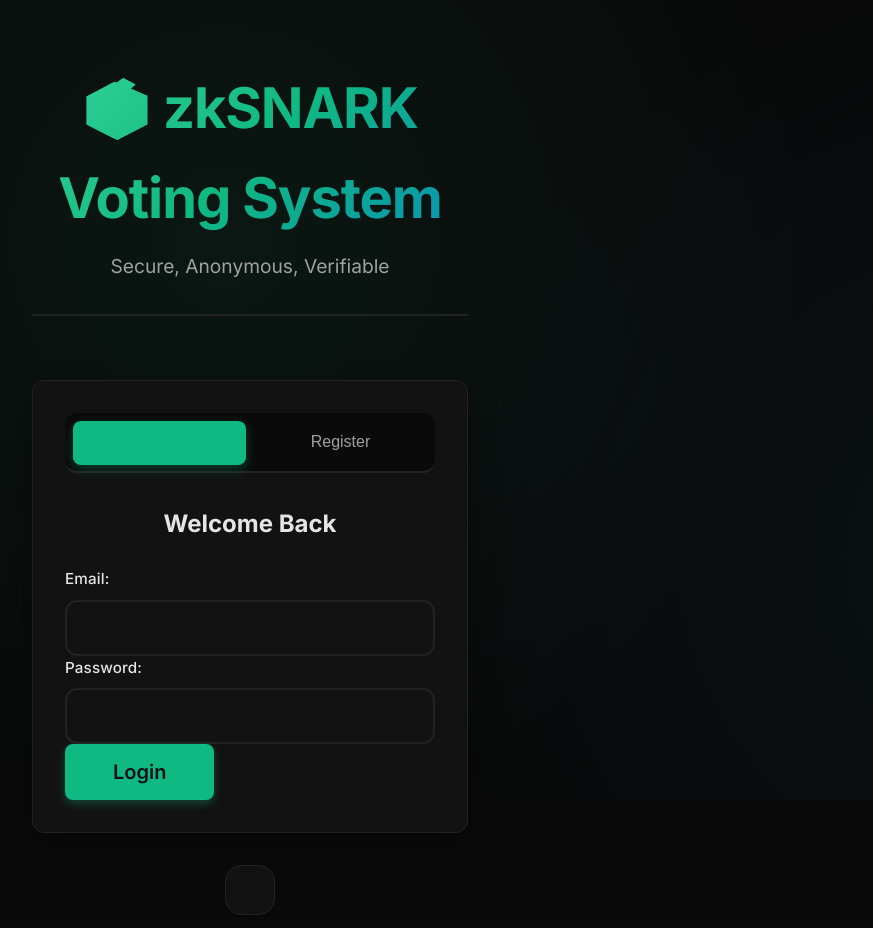
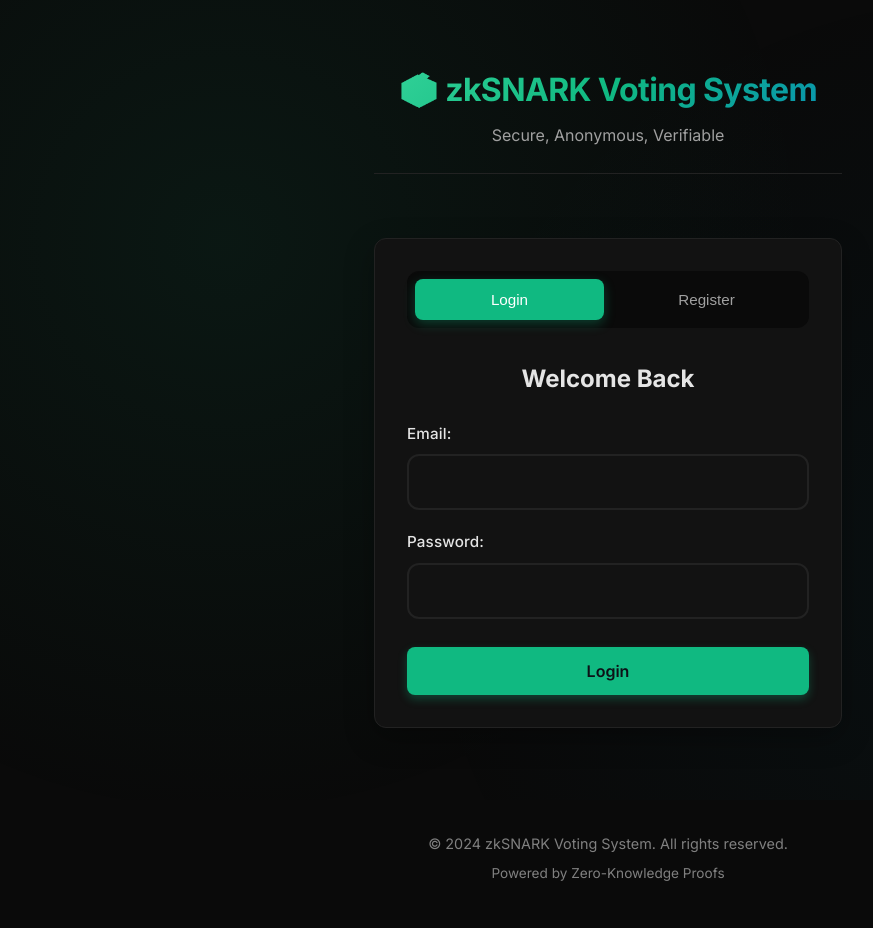
Before and after one commit to k3rn3lpanicc/final-project, a website built with Vite: page frontend/login.html in a window 1280 px wide. Shown: the whole page, without its empty margins (32-905 px from the left). Built offline with nearby package versions, Linux system fonts and the light colour scheme.

Commit message:
Refactor login UI and improve logout handling
Updated login and registration forms to use block buttons and added a footer to the login page. Removed the log display and logging logic from the login page. Enhanced the main app's log section with a header and improved styling. Improved logout handling to catch errors and clear tokens if logout fails. Updated CSS for better button, log, and footer styling, and made minor layout improvements.

```diff
--- a/frontend/src/login.ts
+++ b/frontend/src/login.ts
@@ -29,7 +29,7 @@ function renderLoginPage() {
 								<label for="loginPassword">Password:</label>
 								<input type="password" id="loginPassword" name="password" required autocomplete="current-password" />
 							</div>
-							<button type="submit" class="btn btn-primary btn-lg">Login</button>
+							<button type="submit" class="btn btn-primary btn-block">Login</button>
 						</form>
 						<div id="loginError" class="error-message" style="display: none;"></div>
 					</div>
@@ -49,14 +49,17 @@ function renderLoginPage() {
 								<label for="confirmPassword">Confirm Password:</label>
 								<input type="password" id="confirmPassword" name="confirmPassword" required autocomplete="new-password" minlength="6" />
 							</div>
-							<button type="submit" class="btn btn-primary btn-lg">Register</button>
+							<button type="submit" class="btn btn-primary btn-block">Register</button>
 						</form>
 						<div id="registerError" class="error-message" style="display: none;"></div>
 					</div>
 				</div>
 			</div>
 
-			<div id="log" class="log" style="max-height: 150px; overflow-y: auto;"></div>
+			<footer style="border: none; margin-top: 2rem;">
+				<p>© 2024 zkSNARK Voting System. All rights reserved.</p>
+				<p style="margin-top: 0.5rem; font-size: 0.85rem;">Powered by Zero-Knowledge Proofs</p>
+			</footer>
 		</div>
 	`;
 
@@ -117,9 +120,7 @@ async function handleLogin(e: Event) {
 		submitBtn.textContent = 'Logging in...';
 		errorDiv.style.display = 'none';
 
-		log('Logging in...', 'info');
 		await authService.login(email, password);
-		log('Login successful!', 'success');
 
 		// Redirect to main app
 		window.location.href = '/';
@@ -127,7 +128,6 @@ async function handleLogin(e: Event) {
 		const message = error.response?.data?.message || error.message || 'Login failed';
 		errorDiv.textContent = message;
 		errorDiv.style.display = 'block';
-		log(`Login failed: ${message}`, 'error');
 		submitBtn.disabled = false;
 		submitBtn.textContent = 'Login';
 	}
@@ -157,9 +157,7 @@ async function handleRegister(e: Event) {
 		submitBtn.textContent = 'Creating account...';
 		errorDiv.style.display = 'none';
 
-		log('Creating account...', 'info');
 		await authService.register(email, password);
-		log('Registration successful!', 'success');
 
 		// Redirect to main app
 		window.location.href = '/';
@@ -167,23 +165,9 @@ async function handleRegister(e: Event) {
 		const message = error.response?.data?.message || error.message || 'Registration failed';
 		errorDiv.textContent = message;
 		errorDiv.style.display = 'block';
-		log(`Registration failed: ${message}`, 'error');
 		submitBtn.disabled = false;
 		submitBtn.textContent = 'Register';
 	}
-}
-
-function log(message: string, type: 'info' | 'success' | 'error' = 'info') {
-	const timestamp = new Date().toLocaleTimeString();
-	const logEntry = document.createElement('div');
-	logEntry.className = `log-entry log-${type}`;
-	logEntry.textContent = `[${timestamp}] ${message}`;
-	const logDiv = document.querySelector('#log');
-	if (logDiv) {
-		logDiv.appendChild(logEntry);
-		logDiv.scrollTop = logDiv.scrollHeight;
-	}
-	console.log(message);
 }
 
 // Check if already authenticated
--- a/frontend/src/style.css
+++ b/frontend/src/style.css
@@ -195,7 +195,7 @@ header p {
 
 .auth-tab.active {
   background: var(--primary);
-  color: white;
+  color: #ffffff !important;
   box-shadow: 0 4px 12px rgba(16, 185, 129, 0.3);
 }
 
@@ -484,7 +484,7 @@ header p {
 
 .btn:disabled {
   background: var(--bg-tertiary);
-  color: var(--text-secondary);
+  color: var(--text-primary) !important;
   cursor: not-allowed;
   opacity: 0.5;
   transform: none;
@@ -983,6 +983,7 @@ header p {
   color: var(--text-primary);
   margin-bottom: 1rem;
   font-weight: 600;
+  font-size: 1.25rem;
 }
 
 .log-container {
@@ -990,7 +991,7 @@ header p {
   border: 1px solid var(--border-color);
   border-radius: 12px;
   padding: 1rem;
-  height: 350px;
+  height: 250px;
   overflow-y: auto;
   font-family: 'JetBrains Mono', 'Courier New', monospace;
   font-size: 0.9rem;
@@ -1060,6 +1061,22 @@ footer {
   border-top: 1px solid var(--border-color);
   margin-top: auto;
   font-size: 0.9rem;
+  position: relative;
+  z-index: 1;
+}
+
+footer p {
+  margin: 0.5rem 0;
+}
+
+footer a {
+  color: var(--primary);
+  text-decoration: none;
+  transition: color 0.3s ease;
+}
+
+footer a:hover {
+  color: var(--primary-light);
 }
 
 /* Animations */
@@ -1809,6 +1826,28 @@ footer {
   justify-content: center;
   align-items: center;
   max-width: 500px;
+  margin: 0 auto;
+  padding: 2rem 1rem;
+}
+
+.auth-container .log {
+  display: none !important;
+}
+
+.auth-container header {
+  text-align: center;
+  margin-bottom: 2rem;
+  padding-bottom: 1.5rem;
+  border-bottom: 1px solid var(--border-color);
+  width: 100%;
+}
+
+.auth-container header h1 {
+  font-size: 2rem;
+}
+
+.auth-container header p {
+  font-size: 1rem;
 }
 
 .auth-box {
@@ -1820,36 +1859,6 @@ footer {
   box-shadow: 0 10px 30px rgba(0, 0, 0, 0.3);
 }
 
-.auth-tabs {
-  display: flex;
-  gap: 0.5rem;
-  margin-bottom: 2rem;
-  border-bottom: 2px solid var(--border-color);
-}
-
-.auth-tab {
-  flex: 1;
-  padding: 0.75rem 1rem;
-  background: transparent;
-  border: none;
-  border-bottom: 2px solid transparent;
-  color: var(--text-secondary);
-  font-size: 1rem;
-  font-weight: 500;
-  cursor: pointer;
-  transition: all 0.3s;
-  margin-bottom: -2px;
-}
-
-.auth-tab:hover {
-  color: var(--text-primary);
-}
-
-.auth-tab.active {
-  color: var(--primary);
-  border-bottom-color: var(--primary);
-}
-
 .auth-form {
   display: none;
 }
@@ -1864,6 +1873,18 @@ footer {
   color: var(--text-primary);
   font-size: 1.5rem;
   text-align: center;
+}
+
+.auth-form .form-group {
+  margin-bottom: 1.25rem;
+}
+
+.auth-form .form-group label {
+  color: var(--text-primary);
+}
+
+.auth-form button[type="submit"] {
+  margin-top: 0.5rem;
 }
 
 .error-message {
```
Also changed, not shown: frontend/src/main.ts (+19 -4 lines).
